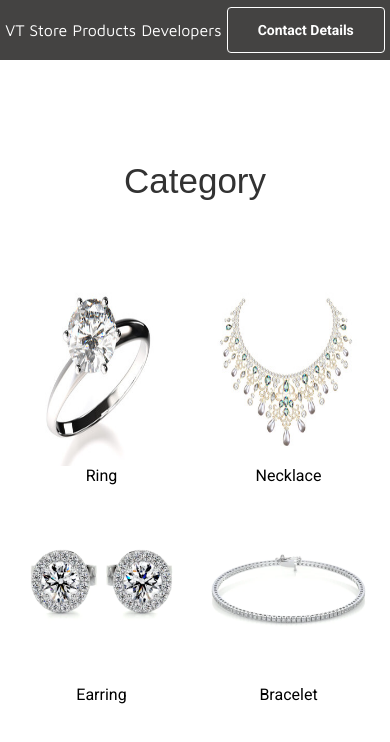
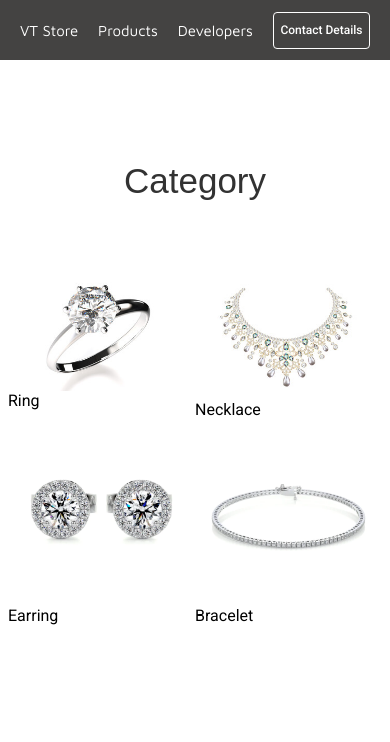
Before and after one commit to JohnWilsonDev/VT-Store, a plain HTML site: page index.html in a window 390 px wide. Drawn offline with Linux system fonts and the light colour scheme.

Commit message:
Update styles.css

```diff
--- a/styles.css
+++ b/styles.css
@@ -1,33 +1,36 @@
-.name{
-    font-size:45px;
+.name {
+    font-size: 45px;
     color: black;
-    font-weight:500;
+    font-weight: 500;
     text-align: center;
 }
-.type{
-    color:rgb(50, 50, 50);
+
+.type {
+    color: rgb(50, 50, 50);
     font-family: Arial;
     font-weight: 400;
     text-align: center;
     font-size: 35px;
     margin-top: 100px;
 }
-p{
-    margin:0;
+
+p {
+    margin: 0;
     font-family: Roboto;
 }
-.category-item{
-    height:200px;
+
+.category-item {
+    height: 200px;
 }
-.category-row{
+
+.category-row {
     display: flex;
     justify-content: space-evenly;
     margin-top: 65px;
 }
-.items-box{
-    text-align: center;
-}
-@media screen and (max-width: 767px) {
+
+
+@media screen and (max-width: 500px) {
     .category-row {
         flex-wrap: wrap; /* Allow items to wrap to the next line */
     }
@@ -35,11 +38,22 @@ p{
     .items-box {
         width: 50%;
         box-sizing: border-box;
+    }
 
+    .header-text {
+        font-size: 15px;
+    }
+
+    .contact {
+        width: 95px !important; /* New width for smaller screens */
+        height: 35px !important; /* New height for smaller screens */
+        font-size: 12px !important;
+        font-weight: 500 !important;
     }
 }
 
-  .items-box img{
+.items-box img {
     display: block; /* Ensure images behave like block-level elements */
     max-width: 100%; /* Ensure images don't exceed the width of their container */
+    height: auto;
 }
```
Lines whose indentation alone changed are shown as unchanged.
